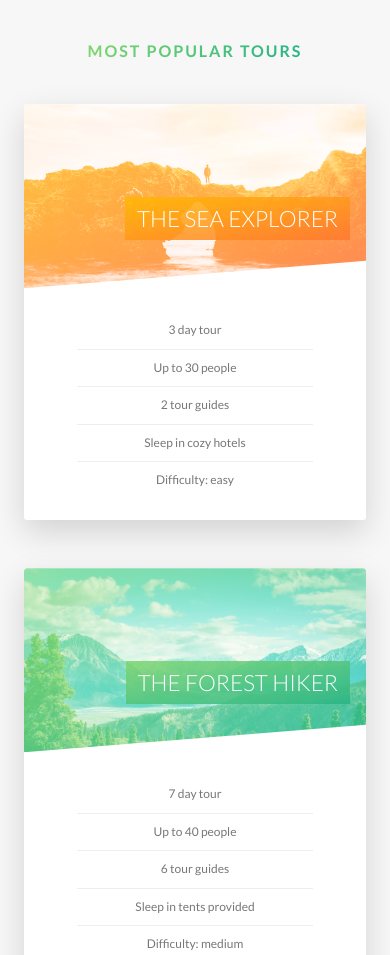
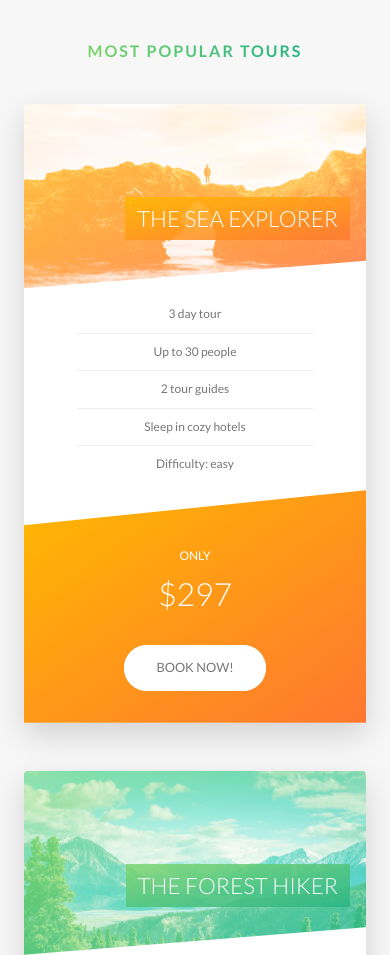
Before and after one commit to c0ff33-b34n/Natours, a website: page index.html in a window 390 px wide. Shown: the part 2477-3432 px from the top of the page. Drawn offline with Linux system fonts and the light colour scheme.

Commit message:
Add media queries to make Tours, Stories and Booking responsive, and fix for nav button background at phone size

```diff
--- a/sass/components/_card.scss
+++ b/sass/components/_card.scss
@@ -145,4 +145,51 @@
         font-size: 6rem;
         font-weight: 300;
     }
+
+    @include respond(tab-port) {
+        height: auto;
+        border-radius: 3px;
+        background-color: $color-white;
+        box-shadow: 0 1.5rem 4rem rgba($color-black, 0.15);
+
+        &__side {
+            height: auto;
+            position: relative;
+            box-shadow: none;
+
+            &--back {
+                border-radius: 0px;
+                transform: rotateY(0);
+                clip-path: polygon(0 15%, 100% 0, 100% 100%, 0 100%);
+
+            }
+
+        }
+
+        &:hover &__side--front {
+            transform: rotateY(0);
+        }
+
+        &__details {
+            padding: 1rem 3rem;
+        }
+
+        // BACK SIDE STYLING
+        &__cta {
+            position: relative;
+            top: 0;
+            left: 0;
+            transform: translate(0);
+            width: 100%;
+            padding: 7rem 4rem 4rem 4rem;
+        }
+
+        &__price-box {
+            margin-bottom: 3rem;
+        }
+
+        &__price-value {
+            font-size: 4rem;
+        }
+    }
 }
--- a/sass/components/_form.scss
+++ b/sass/components/_form.scss
@@ -16,6 +16,10 @@
         width: 90%;
         display: block;
         transition: all 0.3s;
+
+        @include respond(tab-port) {
+            width: 100%;
+        }
 
         &:focus {
             outline: none;
@@ -56,6 +60,11 @@
     &__radio-group {
         width: 49%;
         display: inline-block;
+
+        @include respond(tab-port) {
+            width: 100%;
+            margin-bottom: 2rem;
+        }
     }
 
     &__radio-input {
--- a/sass/components/_story.scss
+++ b/sass/components/_story.scss
@@ -8,6 +8,16 @@
     padding-left: 9rem;
     font-size: $font-size-default;
     transform: skewX(-12deg);
+
+    @include respond(tab-port) {
+        width: 100%;
+        padding: 4rem;
+        padding-left: 7rem;
+    }
+
+    @include respond(phone) {
+        transform: skewX(0);
+    }
 
 
     &__shape {
@@ -23,6 +33,10 @@
         clip-path: circle(50% at 50% 50%); // actual visible circle
         transform: translateX(-3rem) skewX(12deg);
         position: relative; // to allow positioning of caption over image
+
+        @include respond(phone) {
+            transform: translateX(-3rem) skewX(0);
+        }
     }
 
     &__img {
@@ -34,6 +48,10 @@
 
     &__text {
         transform: skewX(12deg);
+
+        @include respond(phone) {
+            transform: skewX(0);
+        }
     }
 
     &__caption { // initial state before hovered.
--- a/sass/layout/_navigation.scss
+++ b/sass/layout/_navigation.scss
@@ -46,8 +46,8 @@
         }
 
         @include respond(phone) {
-            top: 3rem;
-            right: 3rem;
+            top: 3.5rem;
+            right: 3.5rem;
         }
     }
 
--- a/sass/pages/_home.scss
+++ b/sass/pages/_home.scss
@@ -66,10 +66,38 @@
     border-radius: 3px;
     box-shadow: 0 1.5rem 4rem rgba($color-black, 0.2);
 
-    height: 50rem;
+    @include respond(tab-land) {
+        background-image: linear-gradient(105deg,
+                                        rgba($color-white, 0.9) 0%,
+                                        rgba($color-white, 0.9) 65%,
+                                        transparent 65%),
+                                        url(../img/nat-10.jpg);
+    }
+
+    @include respond(tab-port) {
+        background-image: linear-gradient(to right,
+                                        rgba($color-white, 0.9) 0%,
+                                        rgba($color-white, 0.9) 100%),
+                                        url(../img/nat-10.jpg);
+    }
 
     &__form {
         width: 50%;
         padding: 6rem;
+
+        h2 {
+            @include respond(tab-land) {
+                display: block;
+                text-align: center;
+            }
+        }
+
+        @include respond(tab-land) {
+            width: 65%;
+        }
+
+        @include respond(tab-port) {
+            width: 100%;
+        }
     }
 }
```
Also changed, not shown: css/style.css.
